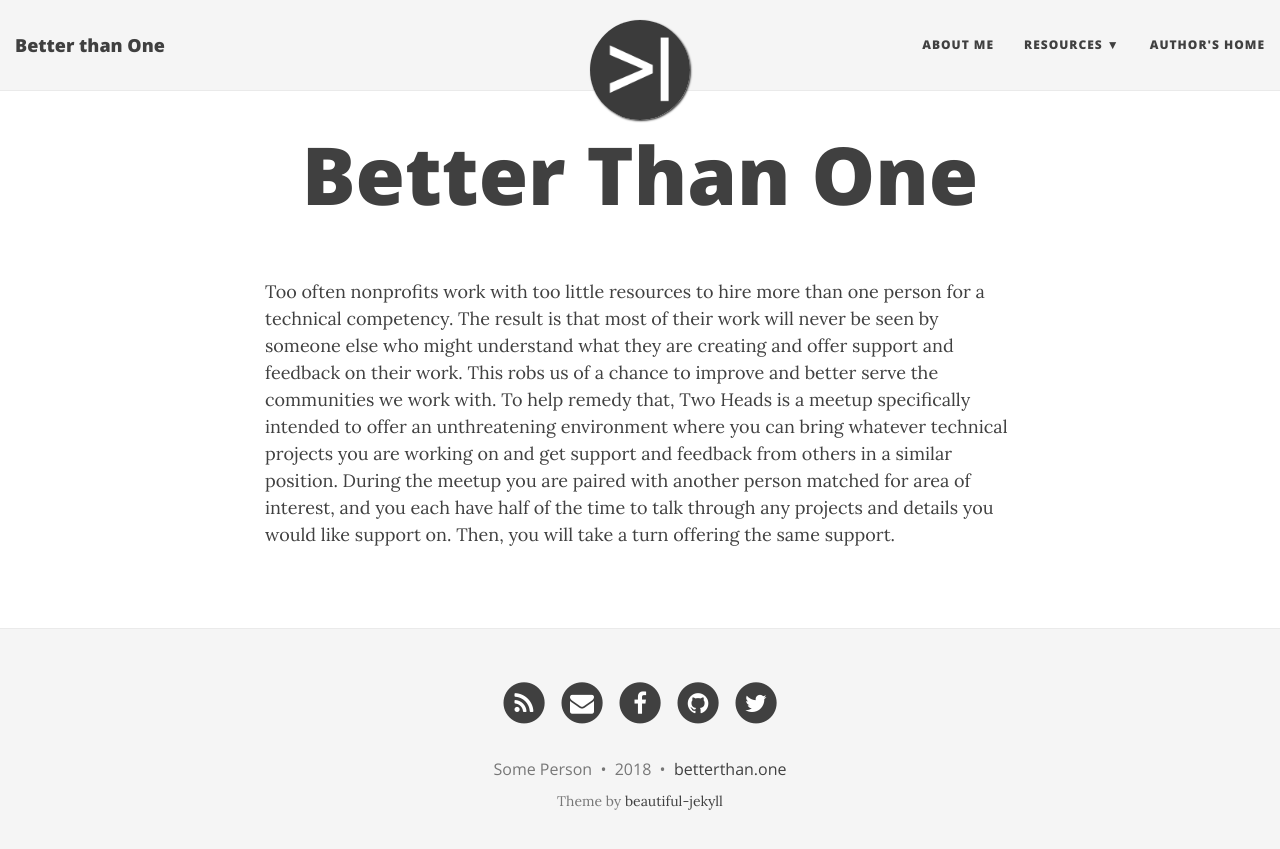
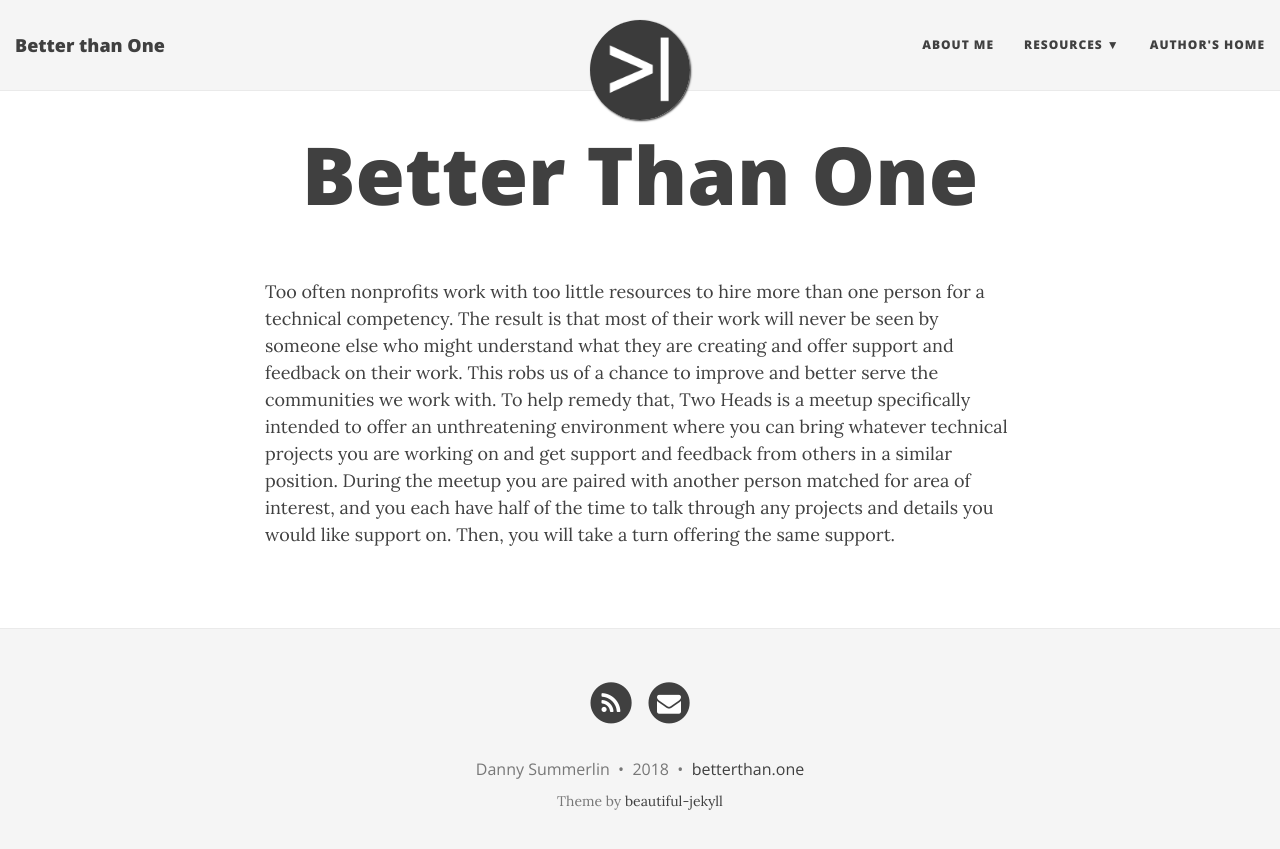
Before and after one commit to betterthan-one/betterthan-one.github.io, a Jekyll site: the page built from index.md, in a window 1280 px wide. Shown: the top 849 px of the page. Built offline with Jekyll 4.4.1, drawn with Linux system fonts in a browser that asks for light colours; nearby versions of some CDN libraries; the list of posts is cut into pages by our own code.

Commit message:
Update _config.yml

```diff
--- a/_config.yml
+++ b/_config.yml
@@ -4,7 +4,7 @@
 # baseurl is the website's URL without the hostname
 
 # If you are building a simple GitHub user page (https://username.github.io) then use these settings:
-url: "https://betterthan-one.github.io"
+url: "http://betterthan.one"
 baseurl: ""
 
 # If you are building a GitHub project page then use these settings:
@@ -64,18 +64,18 @@ footer-link-col: "#404040"
 # Change all these values or delete the ones you don't want.
 # Important: you must keep the "name" parameter, everything else you can remove
 author:
-  name: Some Person
+  name: Danny Summerlin
 
 # Select your active Social Network Links.
 # Uncomment the links you want to show in the footer and add your information to each link.
 # You can reorder the items to define the link order.
 # If you want to add a new link that isn't here, you'll need to also edit the file _data/SocialNetworks.yml
 social-network-links:
-  rss: true
-  email: "someone@example.com"
-  facebook: daattali
-  github: daattali
-  twitter: daattali
+  rss: false
+  email: "support@betterthan.one"
+#  facebook: daattali
+#  github: daattali
+#  twitter: daattali
 #  reddit: yourname
 #  google-plus: +DeanAttali
 #  linkedin: daattali
@@ -145,7 +145,7 @@ title-separator: "-"
 # --- Don't need to touch anything below here (but you can if you want) --- #
 
 # Output options (more information on Jekyll's site)
-timezone: "America/New-York"
+timezone: "America/New_York"
 markdown: kramdown
 highlighter: rouge
 permalink: /:year-:month-:day-:title/
```
